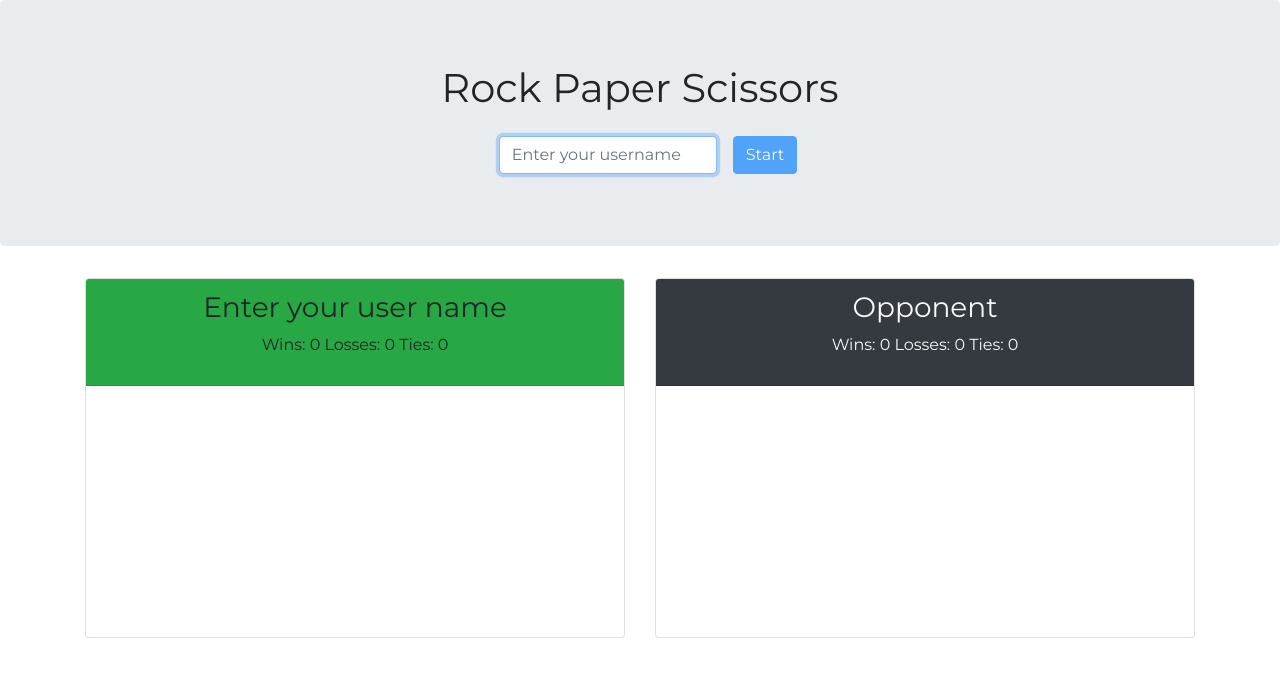
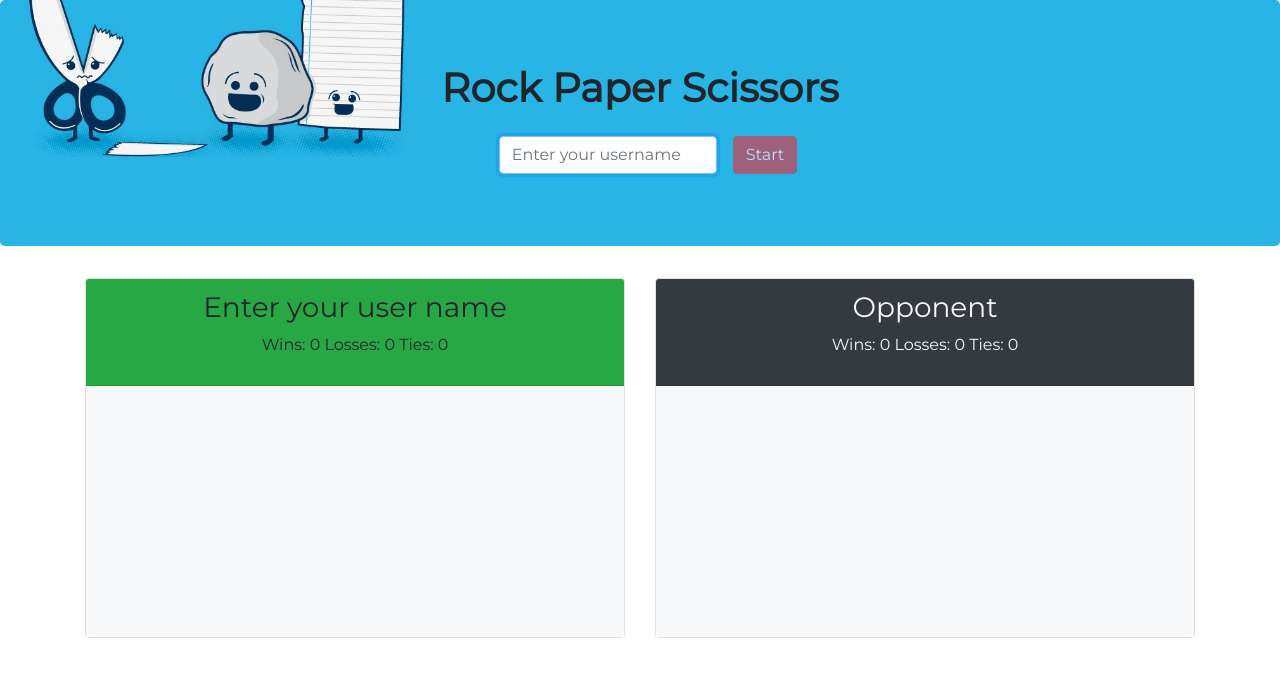
Before and after one commit to noel3740/RPS-Multiplayer, a plain HTML site: page index.html in a window 1280 px wide. Drawn offline with nearby package versions, Linux system fonts and the light colour scheme; no server answers.

Commit message:
Fixing styling

```diff
--- a/assets/css/style.css
+++ b/assets/css/style.css
@@ -16,6 +16,14 @@
 /*Set the font family for the body*/
 body {
     font-family: 'Montserrat', sans-serif !important;
+}
+
+.jumbotron {
+    /* background-color: rgba(233, 236, 239, .8); */
+    background-image: url('../images/Background.jpg'); /*change the background image*/
+    background-repeat: no-repeat;
+    background-size: contain;
+    background-color: #28b4e5;
 }
 
 /*Lock screen div class style*/
--- a/index.html
+++ b/index.html
@@ -7,7 +7,7 @@
     <meta http-equiv="X-UA-Compatible" content="ie=edge">
     <title>Rock Paper Scissors</title>
     <!--Theme color for browser tab-->
-    <meta name="theme-color" content="#343a40">
+    <meta name="theme-color" content="#28b4e5">
     <!--Favicon-->
     <!-- <link rel="icon" type="image/png" sizes="310x310" href="assets/images/mstile-310x310.png">
     <link rel="icon" type="image/png" sizes="32x32" href="assets/images/favicon-32x32.png">
@@ -33,7 +33,7 @@
     <header>
         <!-- Jumbotron Title -->
         <div class="jumbotron">
-            <h1 class="text-center pageTitle">Rock Paper Scissors</h1>
+            <h1 class="text-center pageTitle font-weight-bold">Rock Paper Scissors</h1>
             <div id="playButtonGroup" class="text-center mt-4">
 
                 <form id="formUserName" class="form-inline justify-content-center mt-3">
@@ -41,7 +41,7 @@
                         <label for="staticEmail2" class="sr-only">User Name</label>
                         <input type="text" class="form-control" id="inputUserName" placeholder="Enter your username">
                     </div>
-                    <button id="btnStartGame" type="submit" class="btn btn-primary mb-2" disabled>Start</button>
+                    <button id="btnStartGame" type="submit" class="btn btn-danger mb-2" disabled>Start</button>
                 </form>
 
             </div>
@@ -57,7 +57,7 @@
                         <h3 id="yourName">Enter your user name</h3>
                         <p>Wins: <span id="yourWins">0</span> Losses: <span id="yourLosses">0</span> Ties: <span id="yourTies">0</span></p>
                     </div>
-                    <div class="card-body">
+                    <div class="card-body bg-light">
                         <p><i id="yourHand"></i></p>
                         <h4 id="yourHandDesc"></h4>
                     </div>
@@ -83,7 +83,7 @@
                         <p>Wins: <span id="opponentWins">0</span> Losses: <span id="opponentLosses">0</span> Ties:
                             <span id="opponentTies">0</span></p>
                     </div>
-                    <div class="card-body">
+                    <div class="card-body bg-light">
                         <p><i id="opponentHand"></i></p>
                         <h4 id="opponentHandDesc"></h4>
                         <div id="divSearchForOppenent">
```
Also changed, not shown: assets/images/Background.jpg (added), assets/images/Background2.jpg (added).
